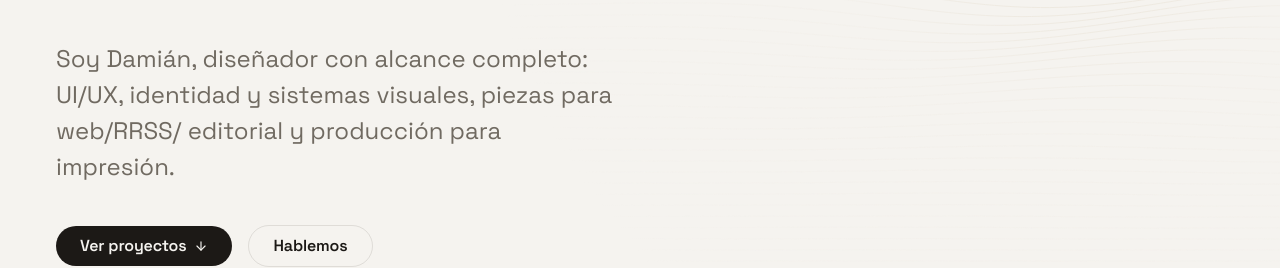
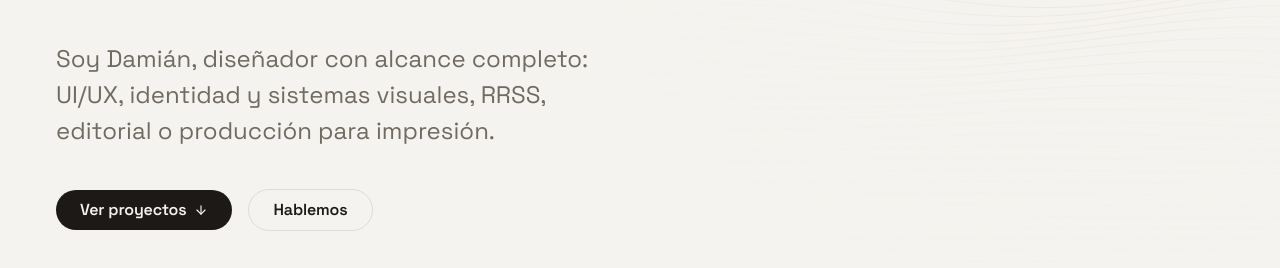
Before and after one commit to DamianMartinMayedo/Dossier, a Next.js app: page / in a window 1280 px wide. Shown: the part 278-546 px from the top of the page. Built offline with nearby package versions, Linux system fonts and the light colour scheme; no server answers; the database is empty.

Commit message:
refactor: update personal descriptor text for better readability

```diff
--- a/src/app/page.tsx
+++ b/src/app/page.tsx
@@ -41,7 +41,7 @@ export default async function Home() {
                  <span className={styles.smiley}> :)</span>
               </h1>
               <p className={styles.descriptor}>
-                Soy Damián, diseñador con alcance completo: UI/UX, identidad y sistemas visuales, piezas para web/RRSS/ editorial y producción para impresión.
+                Soy Damián, diseñador con alcance completo: UI/UX, identidad y sistemas visuales, RRSS, editorial o producción para impresión.
               </p>
               <div className={styles.ctaRow}>
                 <a href="#proyectos" className={styles.btnPrimary}>
```
